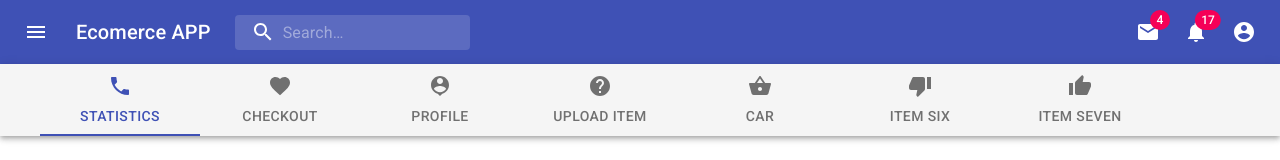
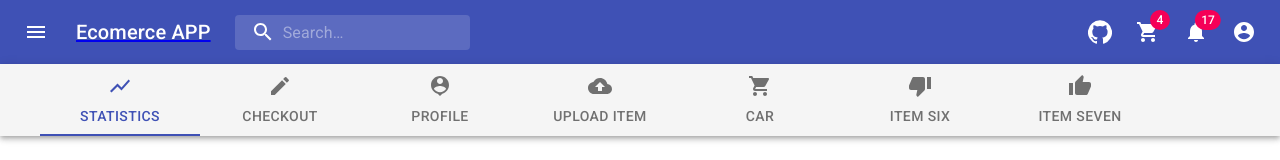
Before and after one commit to gmujica/Ecomerce-Front, a React (Create React App) app: page /dashboard in a window 1280 px wide. Shown: the top 160 px of the page. Built offline with nearby package versions, Linux system fonts and the light colour scheme.

Commit message:
minimal changes

```diff
--- a/src/components/NavBar/index.js
+++ b/src/components/NavBar/index.js
@@ -14,6 +14,8 @@ import AccountCircle from '@material-ui/icons/AccountCircle'
 import MailIcon from '@material-ui/icons/Mail'
 import NotificationsIcon from '@material-ui/icons/Notifications'
 import MoreIcon from '@material-ui/icons/MoreVert'
+import GitHubIcon from '@material-ui/icons/GitHub'
+import ShoppingCartIcon from '@material-ui/icons/ShoppingCart';
 
 import { Link } from 'react-router-dom'
 
@@ -29,6 +31,8 @@ const useStyles = makeStyles((theme) => ({
     [theme.breakpoints.up('sm')]: {
       display: 'block',
     },
+    textDecoration: 'none',
+    color: 'white'
   },
   search: {
     position: 'relative',
@@ -121,7 +125,6 @@ export default function NavBar() {
       open={isMenuOpen}
       onClose={handleMenuClose}
     >
-      <Link to="/" className={classes.menuItem}><MenuItem onClick={handleMenuClose}>Profile</MenuItem></Link>
       <Link to="/dashboard" className={classes.menuItem}><MenuItem onClick={handleMenuClose}>My account</MenuItem></Link>
       <Link to="/login" className={classes.menuItem}><MenuItem onClick={handleMenuClose}>Login</MenuItem></Link>
     </Menu>
@@ -180,9 +183,11 @@ export default function NavBar() {
           >
             <MenuIcon />
           </IconButton>
+          <Link to="/">
           <Typography className={classes.title} variant="h6" noWrap>
             Ecomerce APP
           </Typography>
+          </Link>
           <div className={classes.search}>
             <div className={classes.searchIcon}>
               <SearchIcon />
@@ -198,9 +203,12 @@ export default function NavBar() {
           </div>
           <div className={classes.grow} />
           <div className={classes.sectionDesktop}>
+          <IconButton aria-label="show 4 new mails" color="inherit" href="https://github.com/gmujica/Ecomerce-Front" target="_blank" >
+                <GitHubIcon />
+            </IconButton>
             <IconButton aria-label="show 4 new mails" color="inherit">
               <Badge badgeContent={4} color="secondary">
-                <MailIcon />
+                <ShoppingCartIcon />
               </Badge>
             </IconButton>
             <IconButton aria-label="show 17 new notifications" color="inherit">
--- a/src/pages/Dashboard/index.js
+++ b/src/pages/Dashboard/index.js
@@ -4,11 +4,11 @@ import { makeStyles } from '@material-ui/core/styles';
 import AppBar from '@material-ui/core/AppBar';
 import Tabs from '@material-ui/core/Tabs';
 import Tab from '@material-ui/core/Tab';
-import PhoneIcon from '@material-ui/icons/Phone';
-import FavoriteIcon from '@material-ui/icons/Favorite';
+import CreateIcon from '@material-ui/icons/Create';
+import ShowChartIcon from '@material-ui/icons/ShowChart';
 import PersonPinIcon from '@material-ui/icons/PersonPin';
-import HelpIcon from '@material-ui/icons/Help';
-import ShoppingBasket from '@material-ui/icons/ShoppingBasket';
+import CloudUploadIcon from '@material-ui/icons/CloudUpload';
+import ShoppingCartIcon from '@material-ui/icons/ShoppingCart';
 import ThumbDown from '@material-ui/icons/ThumbDown';
 import ThumbUp from '@material-ui/icons/ThumbUp';
 import Typography from '@material-ui/core/Typography';
@@ -58,7 +58,7 @@ const useStyles = makeStyles((theme) => ({
   },
 }));
 
-export default function Dashboard() {
+const Dashboard = () => {
   const classes = useStyles();
   const [value, setValue] = React.useState(0);
 
@@ -78,11 +78,11 @@ export default function Dashboard() {
           textColor="primary"
           aria-label="scrollable force tabs example"
         >
-          <Tab label="Statistics" icon={<PhoneIcon />} {...a11yProps(0)} />
-          <Tab label="Checkout" icon={<FavoriteIcon />} {...a11yProps(1)} />
+          <Tab label="Statistics" icon={<ShowChartIcon />} {...a11yProps(0)} />
+          <Tab label="Checkout" icon={<CreateIcon />} {...a11yProps(1)} />
           <Tab label="Profile" icon={<PersonPinIcon />} {...a11yProps(2)} />
-          <Tab label="Upload Item" icon={<HelpIcon />} {...a11yProps(3)} />
-          <Tab label="Car" icon={<ShoppingBasket />} {...a11yProps(4)} />
+          <Tab label="Upload Item" icon={<CloudUploadIcon />} {...a11yProps(3)} />
+          <Tab label="Car" icon={<ShoppingCartIcon />} {...a11yProps(4)} />
           <Tab label="Item Six" icon={<ThumbDown />} {...a11yProps(5)} />
           <Tab label="Item Seven" icon={<ThumbUp />} {...a11yProps(6)} />
         </Tabs>
@@ -111,3 +111,5 @@ export default function Dashboard() {
     </div>
   );
 }
+
+export default Dashboard
--- a/src/pages/Main/components/Card.jsx
+++ b/src/pages/Main/components/Card.jsx
@@ -7,6 +7,8 @@ import CardContent from '@material-ui/core/CardContent';
 import CardMedia from '@material-ui/core/CardMedia';
 import Button from '@material-ui/core/Button';
 import Typography from '@material-ui/core/Typography';
+import AddShoppingCartIcon from '@material-ui/icons/AddShoppingCart';
+import IconButton from '@material-ui/core/IconButton'
 
 const useStyles = makeStyles({
   root: {
@@ -39,12 +41,13 @@ export default function MediaCard() {
         </CardContent>
       </CardActionArea>
       <CardActions>
-        <Button size="small" color="primary">
-          Share
-        </Button>
+        <IconButton size="small" color="secondary">
+          <AddShoppingCartIcon />
+        </IconButton>
         <Button size="small" color="primary">
           Learn More
         </Button>
+        <Typography gutterBottom variant="h5">99.99$</Typography>
       </CardActions>
     </Card>
   );
--- a/src/pages/Main/index.js
+++ b/src/pages/Main/index.js
@@ -55,7 +55,7 @@ const useStyles = makeStyles((theme) => ({
   },
 }));
 
-const cards = [1, 2, 3, 4, 5, 6, 7, 8, 9];
+const cards = [1, 2, 3, 4, 5];
 
 export default function Main() {
   const classes = useStyles();
```
